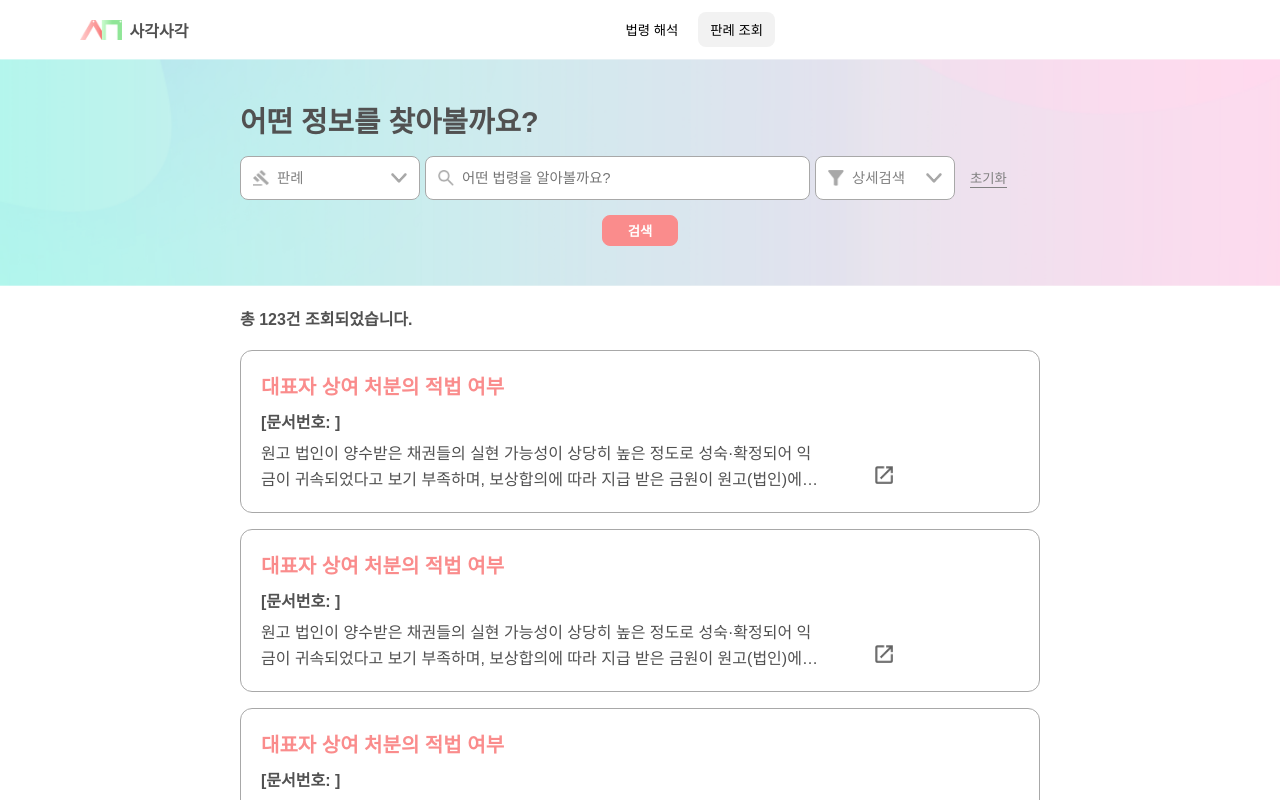
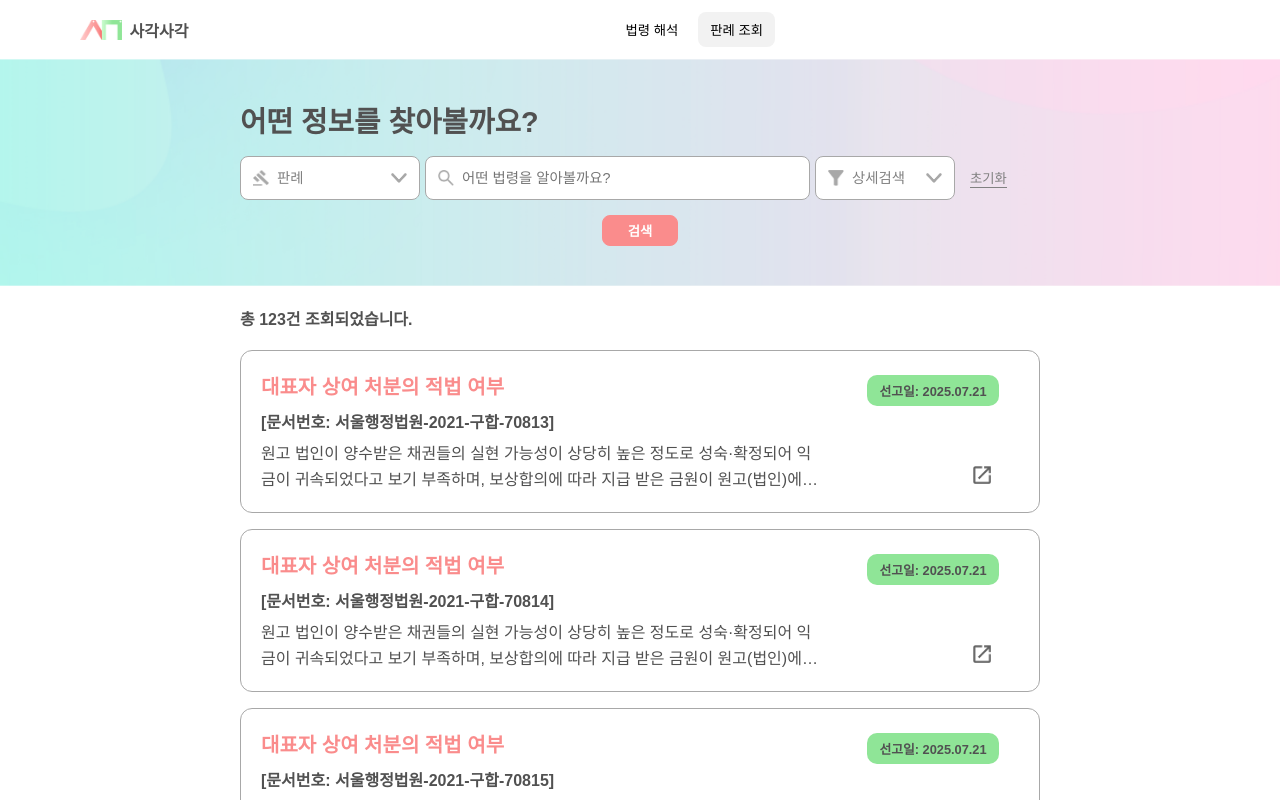
Before and after one commit to worunton/WorkRunThon-Frontend, a React (Vite) app: page /case in a window 1280 px wide. Shown: the top 800 px of the page. Built offline with nearby package versions, Linux system fonts and the light colour scheme; a web font is replaced by a local one.

Commit message:
fix: API 명세 반영하여 caseId key 사용 및 카테고리별 날짜 필드/라벨 매핑 처리

```diff
--- a/src/components/CaseResultList.jsx
+++ b/src/components/CaseResultList.jsx
@@ -2,20 +2,36 @@ import { useState } from "react";
 import Modal from "@/components/common/Modal";
 import styles from "./CaseResultList.module.css";
 
-function CaseResultCard({ item, onOpen }) {
-  const { title, case_number, summary, sentenced_at } = item || {};
+const DATE_FIELD_MAP = {
+  precedent: { field: "sentencedAt", label: "선고일" },
+  currentDecision: { field: "terminatedAt", label: "종국일자" },
+  interpretation: { field: "interpretedAt", label: "해석일자" },
+  adminAppeal: { field: "adjudicatedAt", label: "의결일자" },
+};
+
+function getDateInfo(item, category) {
+  const conf = DATE_FIELD_MAP[category] || {};
+  const value = conf.field ? item?.[conf.field] : undefined;
+  return { label: conf.label, value };
+}
+
+function CaseResultCard({ item, onOpen, category }) {
+  const { title, caseNumber, summary } = item || {};
+  const { label: dateLabel, value: dateValue } = getDateInfo(item, category);
 
   return (
     <li className={styles.card}>
       <div className={styles.body}>
         <div className={styles.title}>{title}</div>
-        <div className={styles.docnum}>[문서번호: {case_number}]</div>
+        <div className={styles.docnum}>[문서번호: {caseNumber}]</div>
         <p className={styles.summary}>{summary}</p>
       </div>
 
       <div className={styles.etc}>
-        {sentenced_at && (
-          <div className={styles.badge}>생산일자: {sentenced_at}</div>
+        {dateValue && (
+          <div className={styles.badge}>
+            {dateLabel}: {dateValue}
+          </div>
         )}
         <div className={styles.actions}>
           <button
@@ -40,6 +56,7 @@ export default function CaseResultList({
   items = [],
   loading = false,
   className = "",
+  category = "precedent",
 }) {
   const [selected, setSelected] = useState(null);
 
@@ -66,11 +83,12 @@ export default function CaseResultList({
 
       {/* 리스트 */}
       <ul className={styles.list}>
-        {items.map((it, idx) => (
+        {items.map((it) => (
           <CaseResultCard
-            key={`${it.case_number}-${idx}`}
+            key={it.caseId}
             item={it}
             onOpen={open}
+            category={category}
           />
         ))}
       </ul>
@@ -80,7 +98,7 @@ export default function CaseResultList({
         {selected && (
           <div className={styles.modalContent}>
             <span>제목 문서번호: 문서번호</span>
-            <p className={styles.modalTitle}>{selected.case_number}</p>
+            <p className={styles.modalTitle}>{selected.caseNumber}</p>
           </div>
         )}
       </Modal>
--- a/src/pages/CasePage.jsx
+++ b/src/pages/CasePage.jsx
@@ -19,7 +19,6 @@ export default function Case() {
     // 판례 검색
     if (category === "precedent") {
       const sp = buildQuery({
-        category,
         query,
         courtType: precedent.courtLevel,
         caseType: precedent.caseTarget,
```
